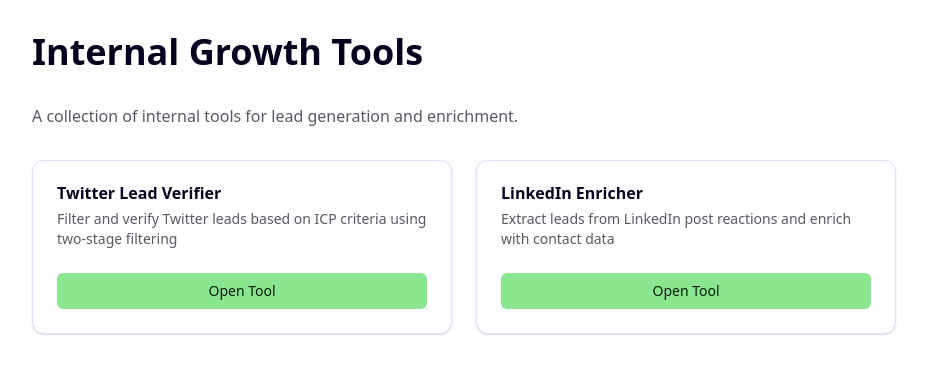
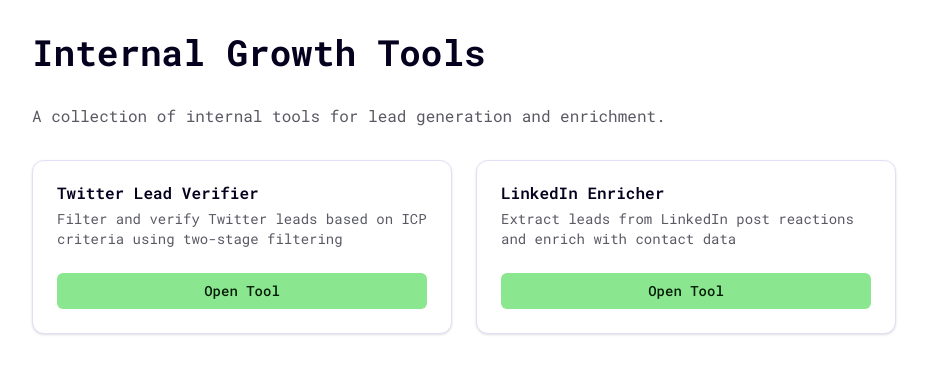
Before and after one commit to Mythrilite/internal-growth-tools, a Next.js app: page / in a window 1280 px wide. Shown: the top 374 px of the page, without its empty margins (176-1103 px from the left). Built offline with nearby package versions, Linux system fonts and the light colour scheme.

Commit message:
use roboto mono for entire app

```diff
--- a/app/globals.css
+++ b/app/globals.css
@@ -19,6 +19,9 @@
   --color-input: oklch(91.4% 0.032 285.9);
   --color-ring: oklch(85% 0.15 145);
   --radius: 0.5rem;
+
+  --font-sans: var(--font-roboto-mono), ui-monospace, monospace;
+  --font-mono: var(--font-roboto-mono), ui-monospace, monospace;
 }
 
 * {
--- a/app/layout.tsx
+++ b/app/layout.tsx
@@ -1,5 +1,12 @@
 import type { Metadata } from "next";
+import { Roboto_Mono } from "next/font/google";
 import "./globals.css";
+
+const robotoMono = Roboto_Mono({
+  subsets: ["latin"],
+  variable: "--font-roboto-mono",
+  display: "swap",
+});
 
 export const metadata: Metadata = {
   title: "Internal Growth Tools",
@@ -12,8 +19,8 @@
   children: React.ReactNode;
 }>) {
   return (
-    <html lang="en" className="h-full">
-      <body className="h-full antialiased">
+    <html lang="en" className={`h-full ${robotoMono.variable}`}>
+      <body className="h-full antialiased font-mono">
         {children}
       </body>
     </html>
```
